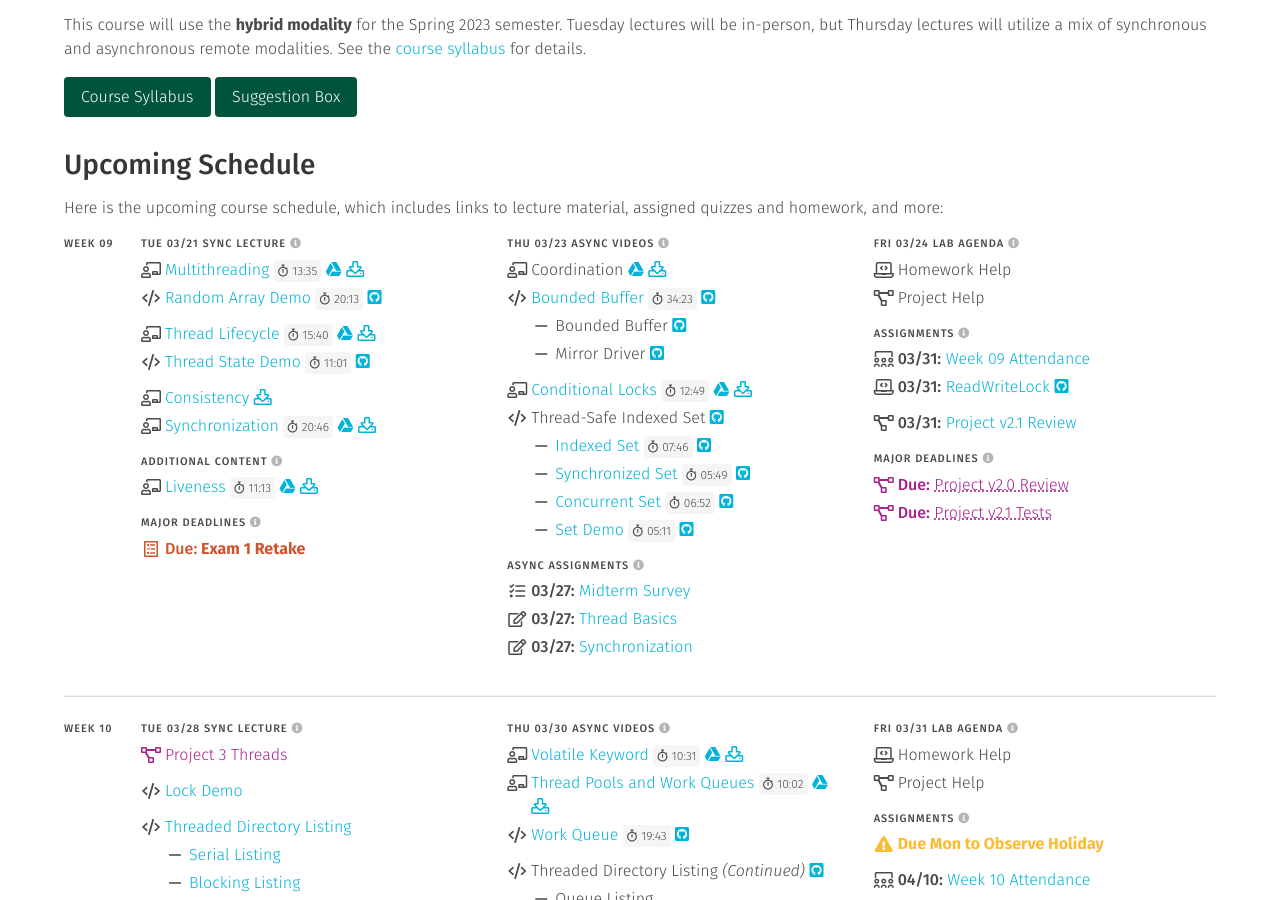
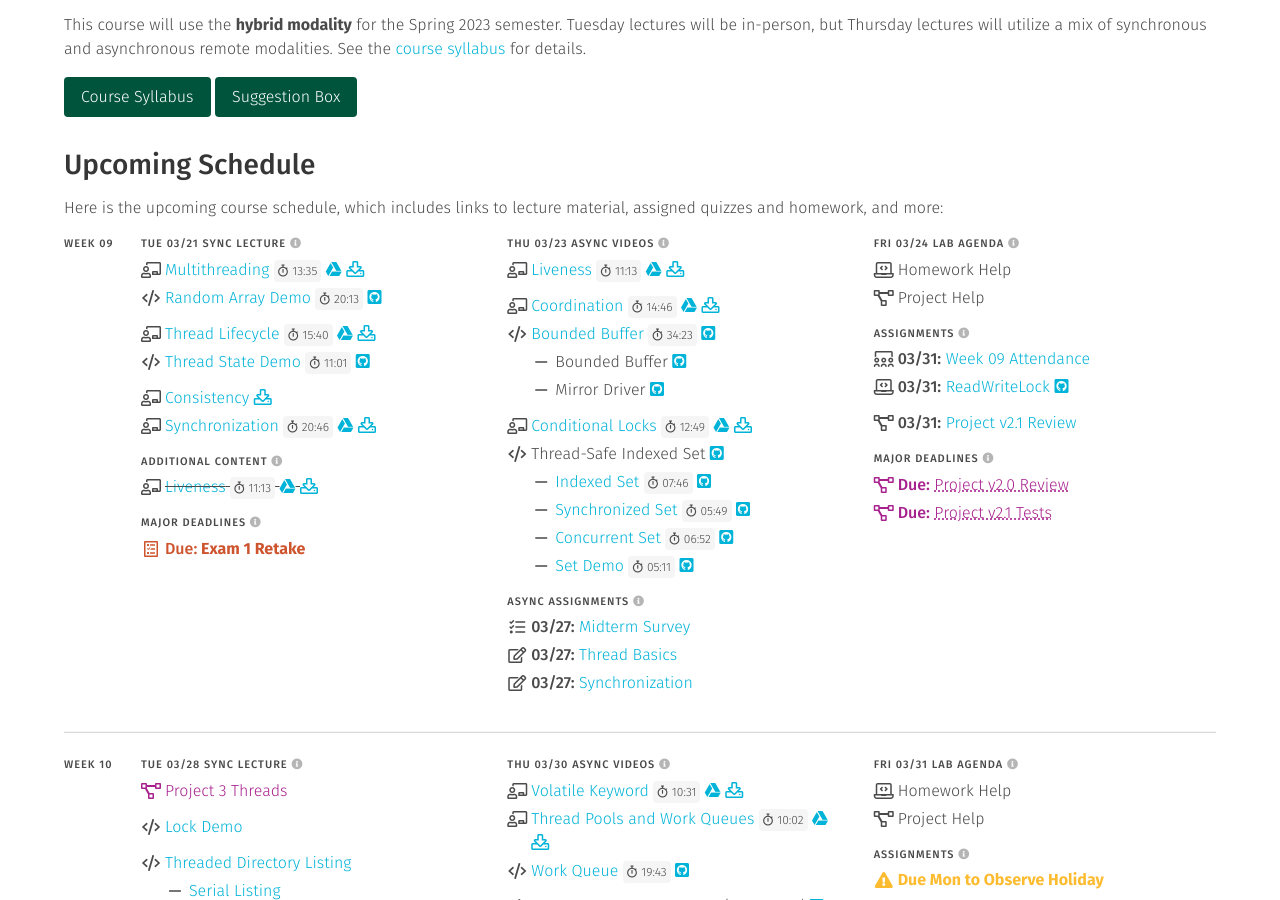
Before and after one commit to usf-cs272-spring2023/usf-cs272-spring2023.github.io, a Jekyll site: the page built from index.md, in a window 1280 px wide and 900 px high, scrolled down 437 px. Built offline with Jekyll 4.4.1, drawn with Linux system fonts in a browser that asks for light colours.

Commit message:
Updated Thursday videos

```diff
--- a/_data/lectures.yml
+++ b/_data/lectures.yml
@@ -242,6 +242,8 @@ coordination:
   tags: ['threads']
   text: 'Coordination'
   save: '/files/Coordination.pdf'
+  time: '14:46'
+  href: 'https://usfca.hosted.panopto.com/Panopto/Pages/Viewer.aspx?id=41f8f064-f109-4e6d-b62b-afcd0138d2e5'
   view: 'https://docs.google.com/presentation/d/e/2PACX-1vQkX8lY88RA_BDHWz4nM9JoVuB4fLvXmxOKKv6LWvXIA8Xgq17dE6y2V4dZhc4D3csyszbDbECz5ntC/pub?start=false&loop=false&delayms=3000'
 
 locks:
--- a/_data/schedule.yml
+++ b/_data/schedule.yml
@@ -920,6 +920,7 @@ weeks:
             items:
               - file: 'lectures'
                 name: 'liveness'
+                type: 'del'
 
           - <<: *deadlines
             items:
@@ -935,6 +936,10 @@ weeks:
               # - file: 'lectures'
               #   name: 'synchronization'
               #   type: 'pb-2'
+
+              - file: 'lectures'
+                name: 'liveness'
+                type: 'pb-2'
 
               - file: 'lectures'
                 name: 'coordination'
```
